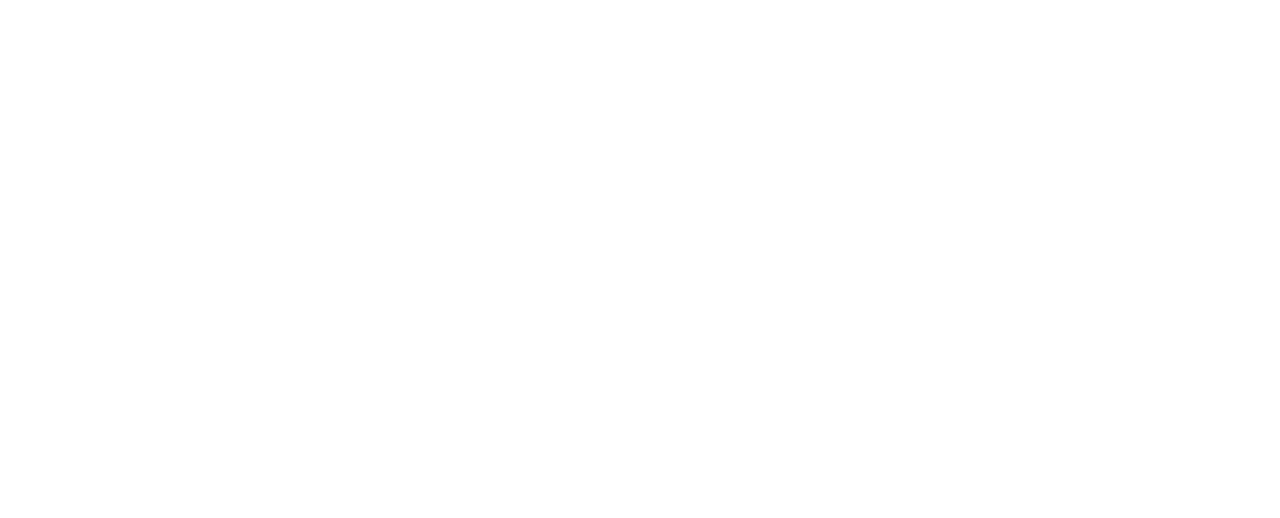
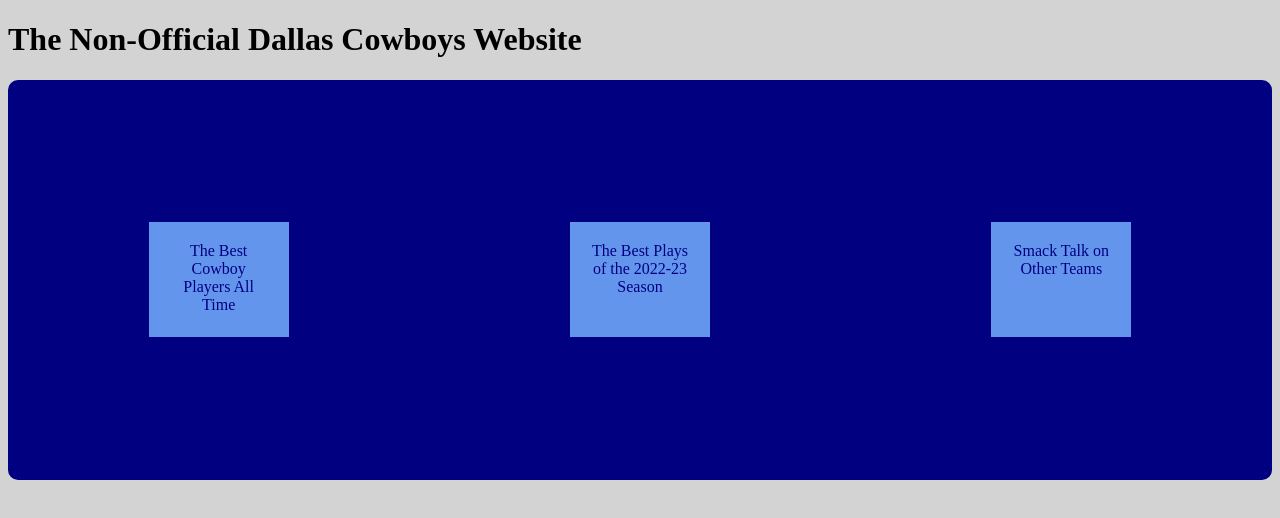
Before and after one commit to mrmarkysharky/cowboys, a plain HTML site: page index.html in a window 1280 px wide. Drawn offline with Linux system fonts and the light colour scheme.

Commit message:
added links

```diff
--- a/index.css
+++ b/index.css
@@ -0,0 +1,28 @@
+div {
+  background-color: cornflowerblue;
+  width: 100px;
+  height: 75px;
+  padding: 20px;
+  text-align: center;
+}
+
+section {
+  background-color: navy;
+display: flex;
+flex-direction: row;
+justify-content: space-around;
+height: 50vh;
+align-items: center;
+flex-wrap: wrap;
+border-radius: 10px;
+}
+
+body {
+  background-color: lightgray;
+}
+
+a {
+  color: navy;
+  text-decoration: none;
+  border-radius: 8px;
+}
--- a/index.html
+++ b/index.html
@@ -4,9 +4,23 @@
   <meta charset="UTF-8">
   <meta http-equiv="X-UA-Compatible" content="IE=edge">
   <meta name="viewport" content="width=device-width, initial-scale=1.0">
-  <title>Document</title>
+  <link rel="stylesheet" href="index.css">
+  <title>The Dallas Cowboys</title>
 </head>
 <body>
+  <h1>The Non-Official Dallas Cowboys Website </h1>
+  <section>
 
+    <div>
+      <a href="players.html">The Best Cowboy Players All Time</a>
+    </div>
+
+    <div>
+      <a href="highlights.html">The Best Plays of the 2022-23 Season</a>
+    </div>
+
+    <div>
+      <a href="otherteams.html">Smack Talk on Other Teams</a>
+    </div>
 </body>
 </html>
```
